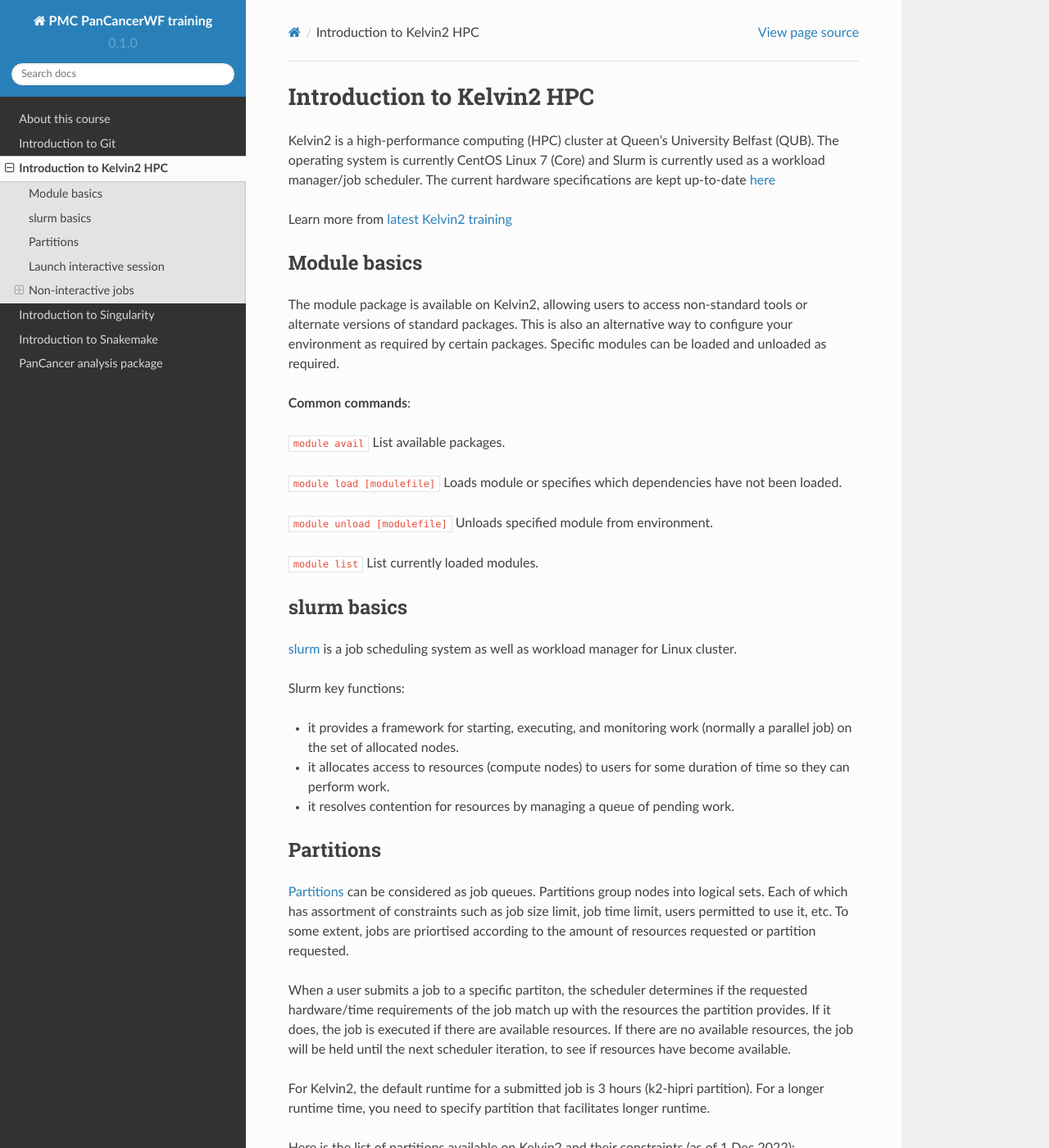
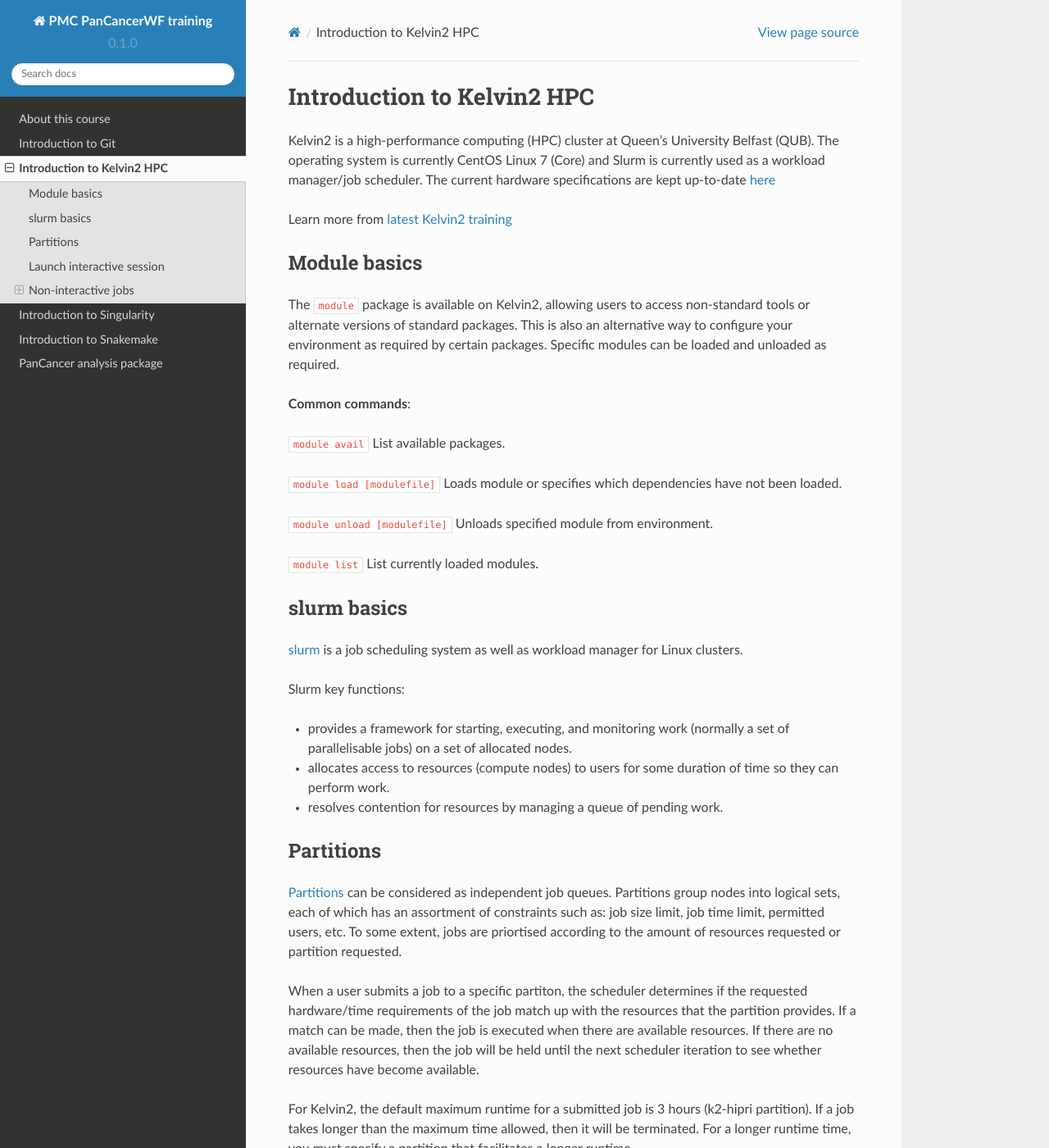
Before and after one commit to sirintra/PMC-PC-training, a Sphinx documentation site: the page built from docs/source/kelvin.rst, in a window 1280 px wide and 1400 px high. Shown: the whole window at 82% size. Built offline with Sphinx 7.4.7 and the Read the Docs theme 2.0.0, drawn with Linux system fonts in a browser that asks for light colours; some of the changed text lies outside the part shown.

Commit message:
Update kelvin.rst

```diff
--- a/docs/source/kelvin.rst
+++ b/docs/source/kelvin.rst
@@ -9,7 +9,7 @@
 
 Module basics
 **************
-The module package is available on Kelvin2, allowing users to access non-standard tools or alternate versions of standard packages. This is also an alternative way to configure your environment as required by certain packages. Specific modules can be loaded and unloaded as required.
+The ``module`` package is available on Kelvin2, allowing users to access non-standard tools or alternate versions of standard packages. This is also an alternative way to configure your environment as required by certain packages. Specific modules can be loaded and unloaded as required.
 
 **Common commands**:
 
@@ -24,22 +24,22 @@
 
 slurm basics
 **************
-`slurm <https://slurm.schedmd.com/documentation.html>`_ is a job scheduling system as well as workload manager for Linux cluster.
+`slurm <https://slurm.schedmd.com/documentation.html>`_ is a job scheduling system as well as workload manager for Linux clusters.
 
 Slurm key functions:
 
-* it provides a framework for starting, executing, and monitoring work (normally a parallel job) on the set of allocated nodes.
-* it allocates access to resources (compute nodes) to users for some duration of time so they can perform work.
-* it resolves contention for resources by managing a queue of pending work.
+* provides a framework for starting, executing, and monitoring work (normally a set of parallelisable jobs) on a set of allocated nodes.
+* allocates access to resources (compute nodes) to users for some duration of time so they can perform work.
+* resolves contention for resources by managing a queue of pending work.
 
 
 Partitions
 ************
-`Partitions <https://slurm.schedmd.com/quickstart.html>`_ can be considered as job queues. Partitions group nodes into logical sets. Each of which has assortment of constraints such as job size limit, job time limit, users permitted to use it, etc. To some extent, jobs are priortised according to the amount of resources requested or partition requested.
+`Partitions <https://slurm.schedmd.com/quickstart.html>`_ can be considered as independent job queues. Partitions group nodes into logical sets, each of which has an assortment of constraints such as: job size limit, job time limit, permitted users, etc. To some extent, jobs are priortised according to the amount of resources requested or partition requested.
 
-When a user submits a job to a specific partiton, the scheduler determines if the requested hardware/time requirements of the job match up with the resources the partition provides. If it does, the job is executed if there are available resources. If there are no available resources, the job will be held until the next scheduler iteration, to see if resources have become available.
+When a user submits a job to a specific partiton, the scheduler determines if the requested hardware/time requirements of the job match up with the resources that the partition provides. If a match can be made, then the job is executed when there are available resources. If there are no available resources, then the job will be held until the next scheduler iteration to see whether resources have become available.
 
-For Kelvin2, the default runtime for a submitted job is 3 hours (k2-hipri partition). For a longer runtime time, you need to specify partition that facilitates longer runtime.
+For Kelvin2, the default maximum runtime for a submitted job is 3 hours (k2-hipri partition). If a job takes longer than the maximum time allowed, then it will be terminated. For a longer runtime time, you must specify a partition that facilitates a longer runtime.
 
 Here is the list of partitions available on Kelvin2 and their constraints (as of 1 Dec 2022):
 
@@ -79,7 +79,7 @@
 
 
 .. note::
-   An inteactive job will start immediately if requested resources are avaliable or will wait in the queue if no resources available
+   An interactive job will start immediately if the requested resources are avaliable. Otherwise, it will wait in the queue.
 
 Non-interactive jobs
 ***********************
@@ -108,10 +108,10 @@
 sacct
 ------
 
-``sacct`` displays details of a completed job including amount of resources used (e.g. CPU, Memory, runtime).
+``sacct`` displays details of a completed job, including the amount of resources used (e.g. CPU, Memory, runtime).
 
 .. tip::
-   Sometimes, it can be useful to know the amount of resources to complete a job, so that we can optimise the resource requirment for that type of job.
+   Sometimes, it can be useful to know the amount of resources required to complete a job. This is so that we can optimise the resource allocations for that type of job in future. For example, if we see that a particular type of job never uses more than 2GB of RAM, then we can assign it to smaller compute nodes.
 
 To check resource usage of a completed job used the ``sacct`` command.
 
@@ -139,7 +139,7 @@
 
 
 .. tip::
-   If you have a submitted job that requests to be run on a ``medpri`` partition and it has been waiting in the queue for too long because the cluster is busy, sometimes change partition to ``hipri`` will get to job to be processed quicker (Note: it would only work if the job is completed within 3 hours)
+   If you have a submitted job that requests to be run on a ``medpri`` partition and it has been waiting in the queue for too long because the cluster is busy, sometimes changing the partition to ``hipri`` will allow the job to be processed more quickly (Note: this will only work if the job can complete within 3 hours)
 
 
 
```
Also changed, not shown: other parts of docs/source/kelvin.rst (+5 -5 lines).
